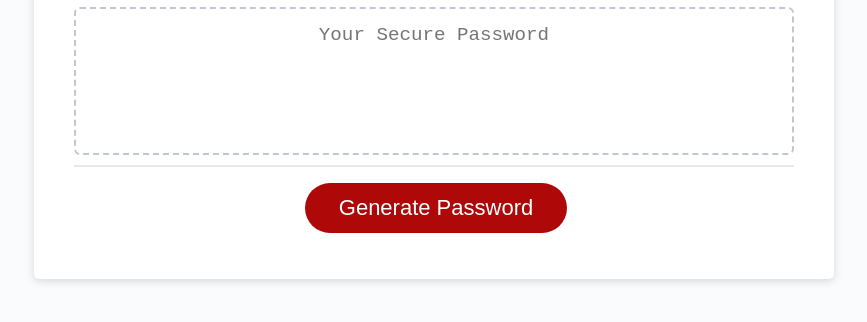
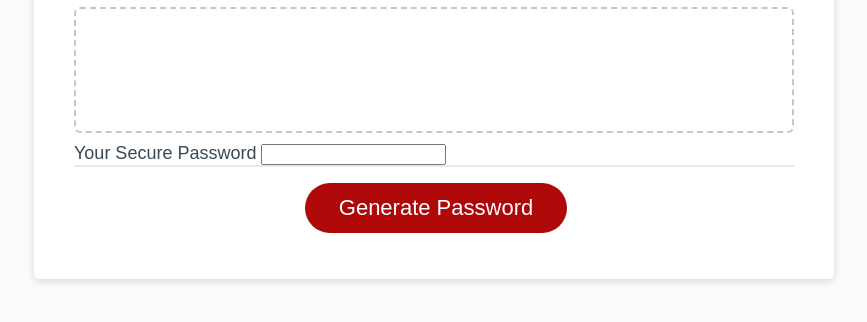
Before and after one commit to lauriefish22/password-generator, a plain HTML site: page index.html in a window 1280 px wide. Shown: the part 262-584 px from the top of the page, without its empty margins (206-1073 px from the left). Drawn offline with Linux system fonts and the light colour scheme.

Commit message:
fixed function

```diff
--- a/index.html
+++ b/index.html
@@ -17,12 +17,12 @@
           <h2>Generate a Password</h2>
         </div>
         <div class="card-body">
-          <textarea
-            readonly
-            id="password"
-            placeholder="Your Secure Password"
-            aria-label="Generated Password"
-          ></textarea>
+          <form>
+
+          <input type="text" id="password"> Your Secure Password <input/>
+
+        </form>
+
         </div>
         <div class="card-footer">
           <button id="generate" class="btn">Generate Password</button>
--- a/script.js
+++ b/script.js
@@ -1,6 +1,6 @@
 // Assignment code here
 
-const special = !"#$%&'()*+,-./:;<=>?@[\]^_`{|}~";
+
 
 // Get references to the #generate element
 var generateBtn = document.querySelector("#generate");
@@ -9,14 +9,9 @@ var generateBtn = document.querySelector("#generate");
 function writePassword() {
   var password = generatePassword();
   var passwordText = document.querySelector("#password");
+  const special = "#$%&'()*+,-./:;<=>?@[\]^_`{|}~";
 
   passwordText.value = password;
-
-}
-
-// Add event listener to generate button
-generateBtn.addEventListener("click", writePassword);
-
 
 
   if(!passwordText.value.length < 8 || !password.value.length >128) {
@@ -35,3 +30,9 @@ if(!passwordText.value.length < 8 || !password.value.length >128) {
     msg="success"
     alert(msg);
   }
+
+}
+
+
+// Add event listener to generate button
+generateBtn.addEventListener("click", writePassword);
```
Lines whose indentation alone changed are shown as unchanged.
